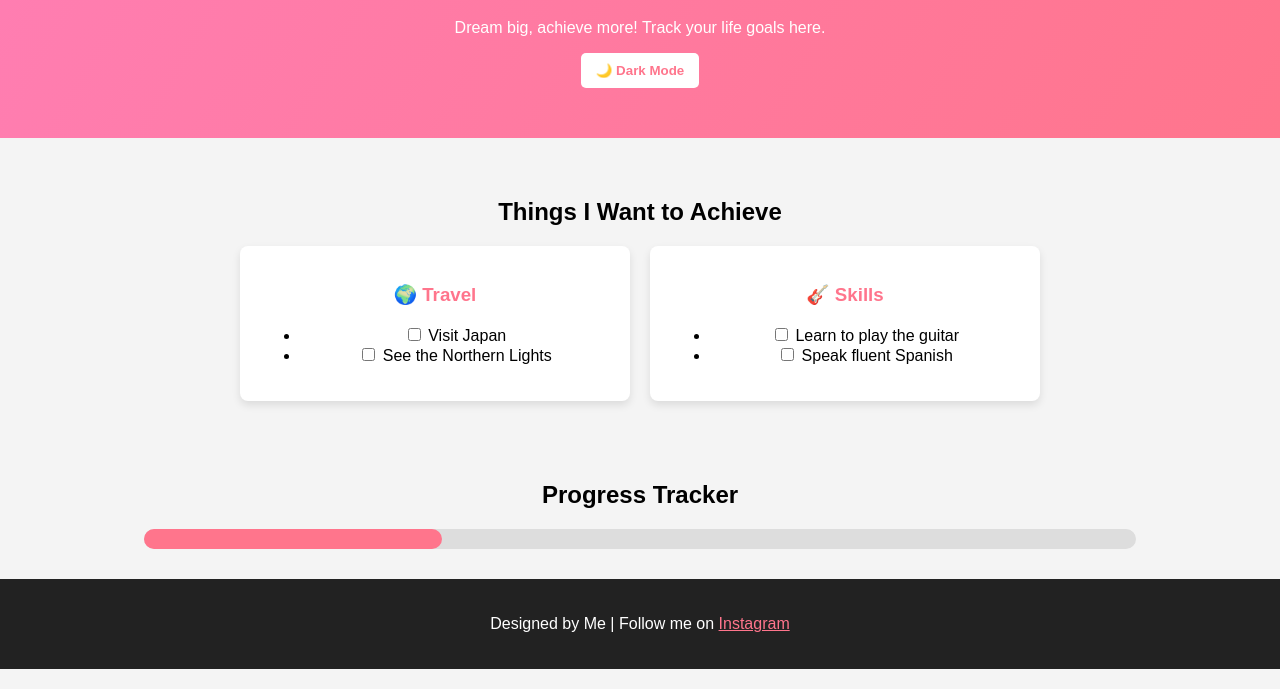
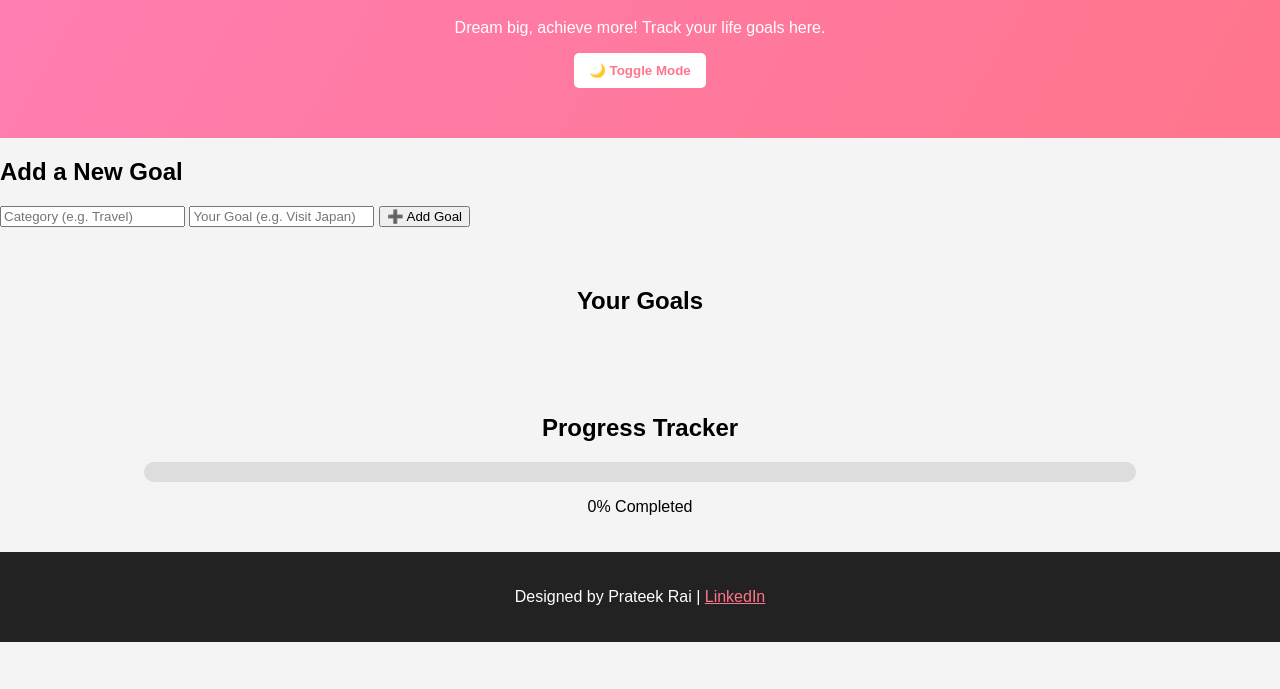
Before and after one commit to Prat260104/Bucket-list, a plain HTML site: page index.html in a window 1280 px wide. Shown: the part 111-800 px from the top of the page. Drawn offline with Linux system fonts and the light colour scheme.

Commit message:
Update index.html

```diff
--- a/index.html
+++ b/index.html
@@ -1,38 +1,34 @@
 <!DOCTYPE html>
 <html lang="en">
 <head>
-    <meta charset="UTF-8">
-    <meta name="viewport" content="width=device-width, initial-scale=1.0">
+  <meta charset="UTF-8" />
+  <meta name="viewport" content="width=device-width, initial-scale=1.0"/>
   <title>My Ultimate Bucket List</title>
-    <link rel="stylesheet" href="styles.css">
+  <link rel="stylesheet" href="styles.css" />
 </head>
 <body>
 
-    <!-- Hero Section -->
   <header class="hero">
     <h1>My Ultimate Bucket List</h1>
     <p>Dream big, achieve more! Track your life goals here.</p>
-        <button id="toggle-dark-mode">🌙 Dark Mode</button>
+    <button id="toggle-dark-mode">🌙 Toggle Mode</button>
   </header>
+
+  <!-- Add Goal Form -->
+  <section class="add-goal-section">
+    <h2>Add a New Goal</h2>
+    <form id="goal-form">
+      <input type="text" id="category-input" placeholder="Category (e.g. Travel)" required />
+      <input type="text" id="goal-input" placeholder="Your Goal (e.g. Visit Japan)" required />
+      <button type="submit">➕ Add Goal</button>
+    </form>
+  </section>
 
   <!-- Bucket List Section -->
   <section class="bucket-list">
-        <h2>Things I Want to Achieve</h2>
-        <div class="list-container">
-            <div class="category">
-                <h3>🌍 Travel</h3>
-                <ul>
-                    <li><input type="checkbox"> Visit Japan</li>
-                    <li><input type="checkbox"> See the Northern Lights</li>
-                </ul>
-            </div>
-            <div class="category">
-                <h3>🎸 Skills</h3>
-                <ul>
-                    <li><input type="checkbox"> Learn to play the guitar</li>
-                    <li><input type="checkbox"> Speak fluent Spanish</li>
-                </ul>
-            </div>
+    <h2>Your Goals</h2>
+    <div class="list-container" id="list-container">
+      <!-- Dynamic categories & goals inserted here -->
     </div>
   </section>
 
@@ -40,13 +36,14 @@
   <section class="progress-section">
     <h2>Progress Tracker</h2>
     <div class="progress-bar">
-            <div class="progress"></div>
+      <div class="progress" id="progress"></div>
     </div>
+    <p id="progress-text">0% Completed</p>
   </section>
 
   <!-- Footer -->
   <footer>
-        <p>Designed by Me | Follow me on <a href="#">Instagram</a></p>
+    <p>Designed by Prateek Rai | <a href="https://www.linkedin.com/in/prateek-rai-969136342" target="_blank">LinkedIn</a></p>
   </footer>
 
   <script src="script.js"></script>
```
Lines whose indentation alone changed are shown as unchanged.
